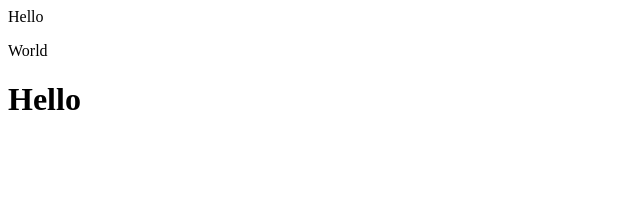
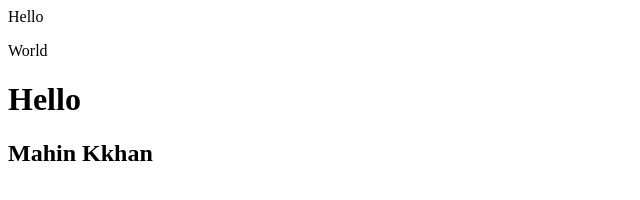
Before and after one commit to mahin273/Test, a plain HTML site: page index.html in a window 1280 px wide. Shown: the whole page, without its empty margins (0-640 px from the left). Drawn offline with Linux system fonts and the light colour scheme.

Commit message:
Added New Line in index.html

```diff
--- a/index.html
+++ b/index.html
@@ -1,3 +1,4 @@
 <p>Hello </p>
 <p>World</p>
 <h1>Hello</h1>
+<h2>Mahin Kkhan</h2>
```
